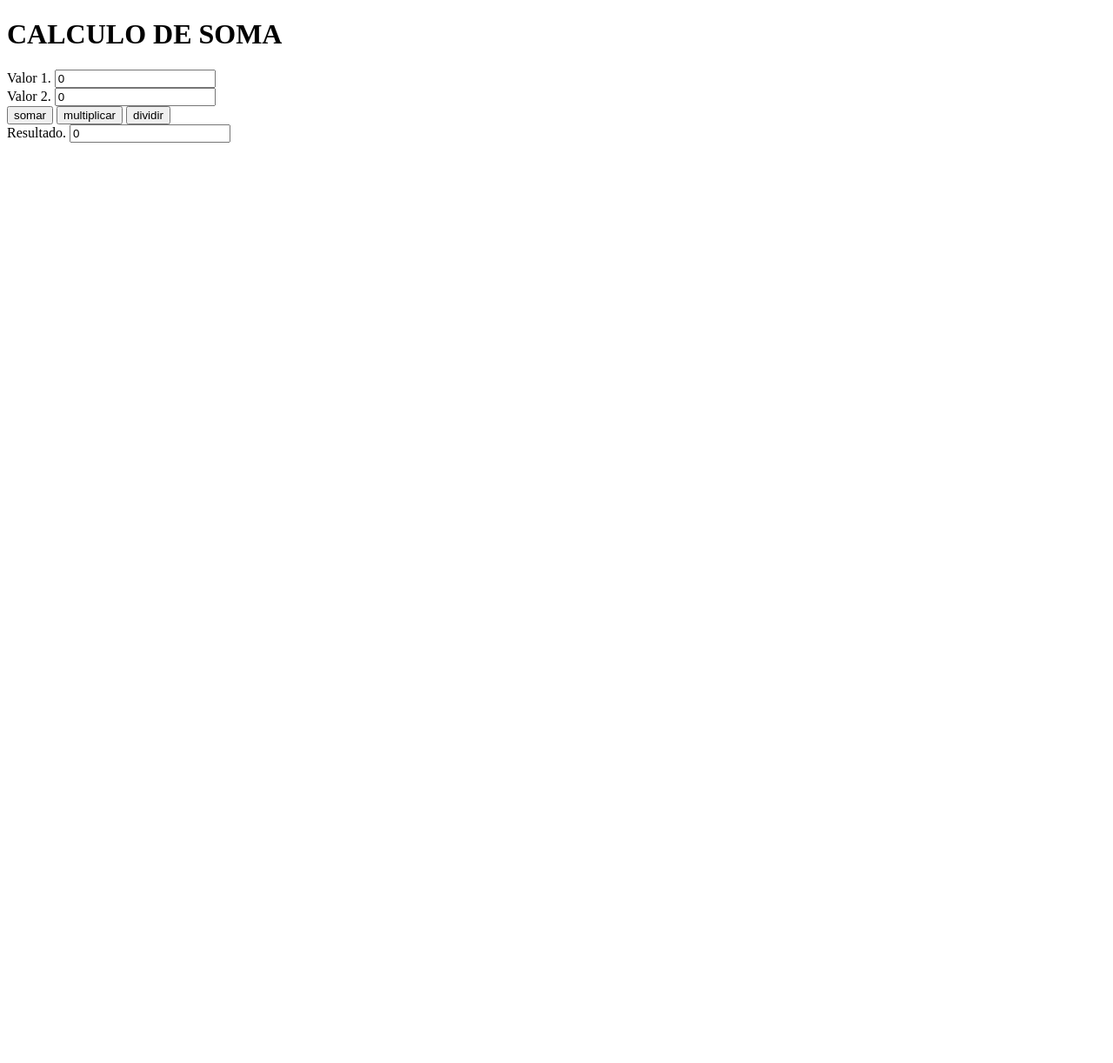
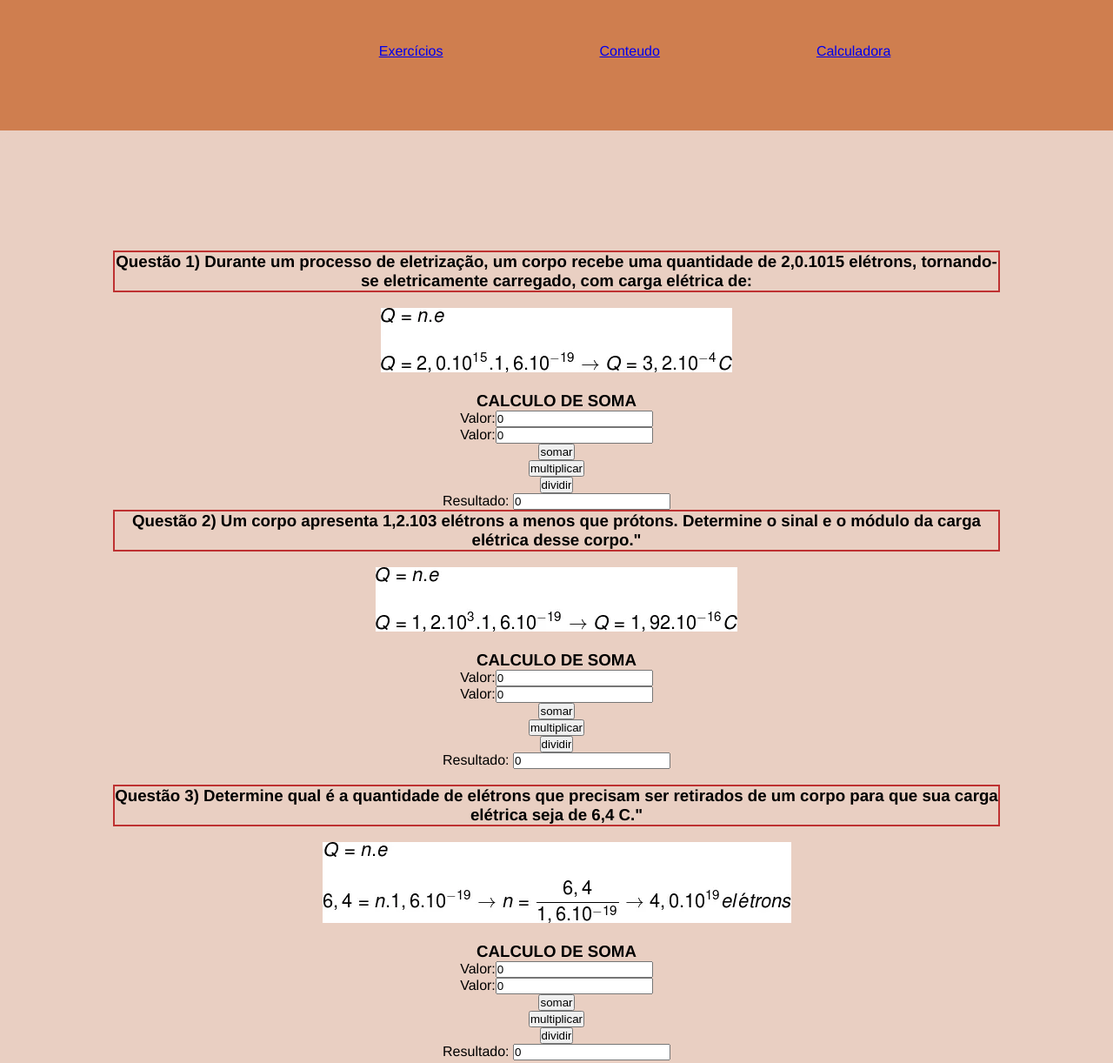
Before and after one commit to mariatexdorf07/ep6, a plain HTML site: page calculadora.html in a window 1280 px wide. Shown: the top 1222 px of the page at 87% size. Before the commit the page ends 800 px from the top, so only its background shows below. Drawn offline with Linux system fonts and the light colour scheme.

Commit message:
Add files via upload

```diff
--- a/calculadora.html
+++ b/calculadora.html
@@ -3,58 +3,83 @@
 <head>
     <meta charset="UTF-8">
     <meta name="viewport" content="width=device-width, initial-scale=1.0">
+   <link rel="stylesheet" href="style.css">
     <title>Document</title>
 </head>
-<body>
-    <script type="text/javascript">
-        function josefa(){
-            feranda.value = parseInt(aran1.value) + parseInt(aran2.value);
+<body class="body3">
+    <script src="script.js"></script>
+        <header>
+            <nav>
+            <ul>
+            <li><a href="index.html">Exercícios</a></li>
+            <li><a href="index2.html">Conteudo</a></li>
+            <li><a href="calculadora.html">Calculadora</a></li>
+            </ul>
+            </nav>
+        </header>
 
-        }
-        function multiplicacao(){
-            feranda.value = parseInt(aran1.value) * parseInt(aran2.value);
-
-        }
-
-        function divisao(){
-            if(aran2.value == 0){
-                alert("Não pode dividir por zero!!!");
-                aran1.value = 0;
-            }
-            else{
-            feranda.value = parseInt(aran1.value) / parseInt(aran2.value);
-            }
-        }
-
-    </script>
-
-    <h1>CALCULO DE SOMA</h1>
-
-    Valor 1. <input type="text" id="aran1" value="0"><br>
-    Valor 2. <input type="text" id="aran2" value="0"><br>
-    <input type="button" value="somar" onclick="josefa()">
-    <input type="button" value="multiplicar" onclick="multiplicacao()">
-    <input type="button" value="dividir" onclick="divisao()"><br>
-    Resultado. <input type="text" id="fernanda" value="0">
+    </header>
 
 
 
+<main class="main3">
+
+     <h3 class="elemento_pai">Questão 1) Durante um processo de eletrização, um corpo recebe uma quantidade de 2,0.1015 elétrons, tornando-se eletricamente carregado, com carga elétrica de:</h3><br>
+     <div class="img">
+     <img src="calculo-da-carga-eletrica-exercicio1.webp" alt="">
+     </div>
+     <br>
+     <h3>CALCULO DE SOMA</h3>
+
+    Valor:<input type="text" id="aran1" value="0"><br>
+    Valor:<input type="text" id="aran2" value="0"><br>
+    <input type="button" value="somar" onclick="josefa1()"><br>
+    <input type="button" value="multiplicar" onclick="multiplicacao()"><br>
+    <input type="button" value="dividir" onclick="divisao()">
+    <br>
+    Resultado: <input type="text" id="fernanda" value="0">
 
 
+    <br>
+    <h3 class="elemento_pai">Questão 2) Um corpo apresenta 1,2.103 elétrons a menos que prótons. Determine o sinal e o módulo da carga elétrica desse corpo."</h3><br>
+    <div class="img">
+    <img src="calculo-da-carga-exercicio2.webp" alt="">
+    </div>
+    <br>
+    <h3>CALCULO DE SOMA</h3>
+
+    Valor:<input type="text" id="aran3" value="0"><br>
+    Valor:<input type="text" id="aran4" value="0"><br>
+    <input type="button" value="somar" onclick="josefa2()"><br>
+    <input type="button" value="multiplicar" onclick="multiplicacao()"><br>
+    <input type="button" value="dividir" onclick="divisao()"><br>
+    Resultado: <input type="text" id="fernanda" value="0">
+    <br>
+    <br>
+    <h3 class="elemento_pai">Questão 3) Determine qual é a quantidade de elétrons que precisam ser retirados de um corpo para que sua carga elétrica seja de 6,4 C."</h3><br>
+    <div class="img">
+    <img src="calculo-numero-de-eletrons.webp" alt="">
+    </div>
+    <br>
+    <h3>CALCULO DE SOMA</h3>
+
+    Valor:<input type="text" id="aran5" value="0"><br>
+    Valor:<input type="text" id="aran6" value="0"><br>
+    <input type="button" value="somar" onclick="josefa3()"><br>
+    <input type="button" value="multiplicar" onclick="multiplicacao()"><br>
+    <input type="button" value="dividir" onclick="divisao()"><br>
+    Resultado: <input type="text" id="fernanda" value="0">
+
+</main>
 
 
+<footer class="grad_f">
 
 
-
-
-
-
-
-
-
-
-
-
+    Referencias:
+    <a href="https://exercicios.brasilescola.uol.com.br/exercicios-fisica/exercicios-sobre-eletrostatica.htm"></a>
+    <a href="https://www.todamateria.com.br/eletrostatica-exercicios/"></a>
+</grad_f>
 
 </body>
 </html>
--- a/script.js
+++ b/script.js
@@ -72,3 +72,66 @@ function funcaoResposta4(){
     }
 }                                                                                                                   /*EXERCICIOS DE ALTERNATIVAS*/
  /*AQUI COMEÇA A CALCULADORA*/
+
+
+
+function josefa1(){
+
+    fernanda.value = parseInt(aran1.value) + parseInt(aran2.value);
+
+}
+function multiplicacao(){
+    fernanda.value = parseInt(aran1.value) * parseInt(aran2.value);
+
+}
+
+function divisao(){
+    if(aran2.value == 0){
+        alert("Não pode dividir por zero!!!");
+        aran1.value = 0;
+    }
+    else{
+    fernanda.value = parseInt(aran1.value) / parseInt(aran2.value);
+    }
+}
+
+
+function josefa2(){
+
+    fernanda.value = parseInt(aran3.value) + parseInt(aran4.value);
+
+}
+function multiplicacao(){
+    fernanda.value = parseInt(aran3.value) * parseInt(aran4.value);
+
+}
+
+function divisao(){
+    if(aran2.value == 0){
+        alert("Não pode dividir por zero!!!");
+        aran3.value = 0;
+    }
+    else{
+    fernanda.value = parseInt(aran1.value) / parseInt(aran2.value);
+    }
+}
+
+function josefa3(){
+
+    fernanda.value = parseInt(aran1.value) + parseInt(aran2.value);
+
+}
+function multiplicacao(){
+    fernanda.value = parseInt(aran1.value) * parseInt(aran2.value);
+
+}
+
+function divisao(){
+    if(aran2.value == 0){
+        alert("Não pode dividir por zero!!!");
+        aran1.value = 0;
+    }
+    else{
+    fernanda.value = parseInt(aran1.value) / parseInt(aran2.value);
+    }
+}
--- a/style.css
+++ b/style.css
@@ -5,7 +5,7 @@
 
 
 body{
-    background-color: white;
+    background-color: #cf7e4f;
     display: grid;
     grid-gap: 0.5rem;
     grid-template-areas:
@@ -20,8 +20,14 @@ body{
 }
 
 .elemento_pai{
-    border: 2px black solid;
-    width: auto;
+
+  display: flex ;
+  flex-wrap: wrap;
+  align-items: center;  /* alinhar os itens */
+  justify-content: center;
+  border: 2px rgb(190, 49, 49) solid;
+
+
 }
 .elemento_filho{
     border: orangered 2px solid;
@@ -34,7 +40,7 @@ button{
 }
 
 footer{
-    background-color: darkcyan;
+    background-color:#cf7e4f;
     height: 70px;
 }
 
@@ -49,7 +55,7 @@ footer{
    grid-template-rows: auto;
    margin: 0;
    padding: 0;
-   background-color: white;
+   background-color:  #e9cfc2;
 }
 
 
@@ -61,14 +67,14 @@ footer{
     text-align: center;
     justify-content: center;
     padding: 100px;
-    background-color: white;
+    background-color:  #e9cfc2;
 
 
 
 }
 
 header{
-    background-color: dimgray;
+    background-color:#cf7e4f;
     display: flex;
     height: 150px;
     display: inline;
@@ -101,7 +107,7 @@ li{
 
 .grad_f{
     grid-area: rodape;
-    background-color: black;
+    background-color:  #cf7e4f;
     padding: 30px;
 }
 
@@ -121,5 +127,27 @@ li{
 
 .grad_m2{
     padding: 100px;
-    background-color: white;
+    background-color:  #e9cfc2;
 }
+
+
+.body3{
+    color: black;
+    display: grid;
+    grid-gap: 0.5rem;
+    grid-template-areas:
+    "cab"
+    "princi princi"
+    "rodape";
+    grid-template-columns: auto ;
+    grid-template-rows: auto;
+    margin: 0;
+    padding: 0;
+    background-color:  #e9cfc2;
+    }
+.main3{
+    padding: 130px;
+    border-radius: 10px ;
+    background-color: #e9cfc2;
+    text-align: center;
+}
```
Also changed, not shown: index.html (+4 -3 lines), index2.html (+2 -2 lines), calculo-da-carga-eletrica-exercicio1.webp (added), calculo-da-carga-exercicio2.webp (added), calculo-numero-de-eletrons.webp (added).
